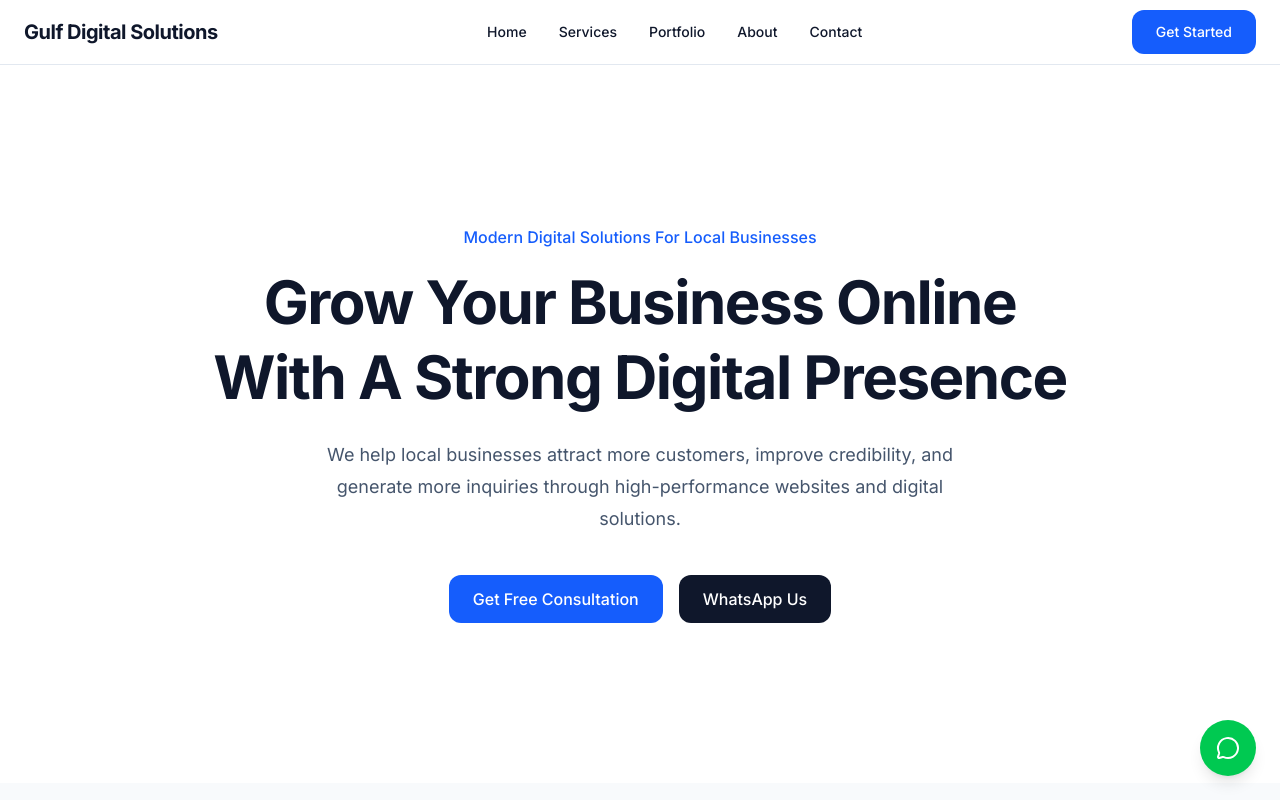
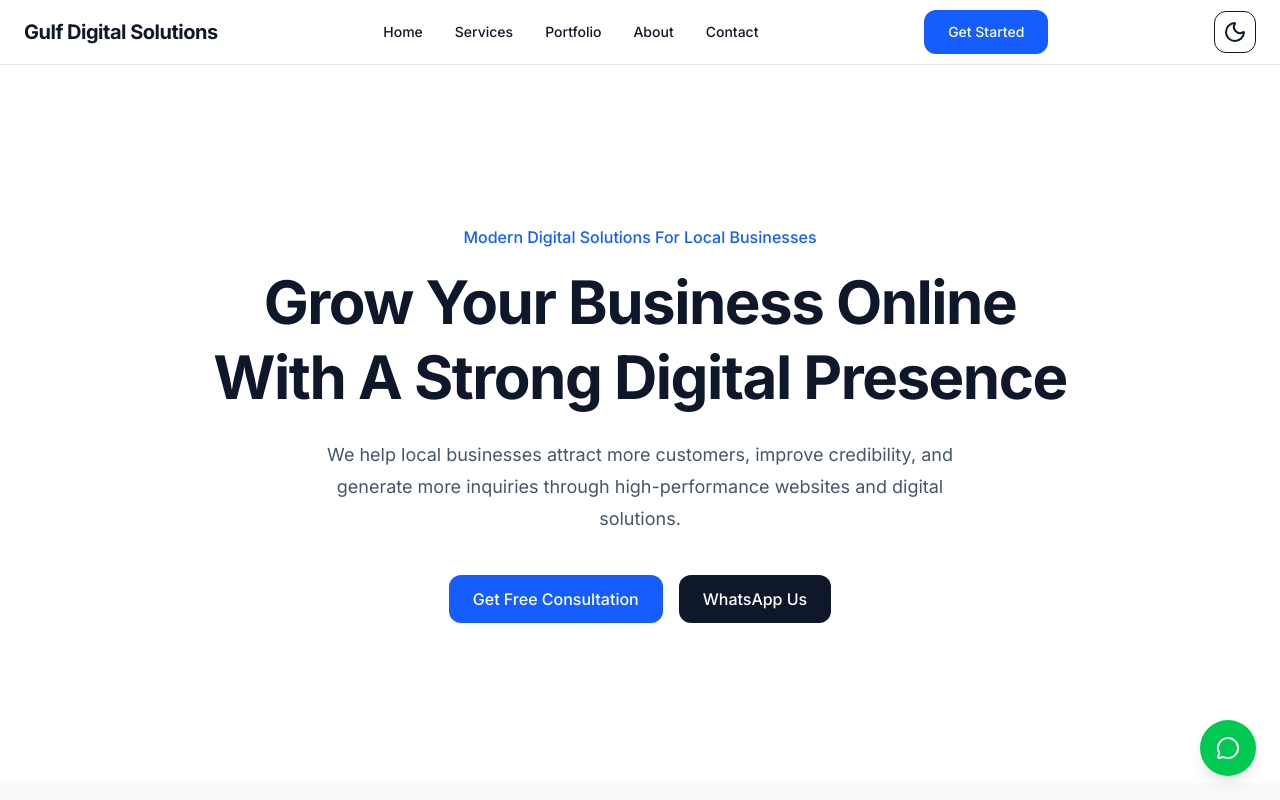
Before and after one commit to r-jheltandugon/gulf-digital-solutions, a Next.js app: page / in a window 1280 px wide. Shown: the top 800 px of the page. Built offline with nearby package versions, Linux system fonts and the light colour scheme.

Commit message:
Add button for dark mode

```diff
--- a/components/layout/navbar.tsx
+++ b/components/layout/navbar.tsx
@@ -6,6 +6,8 @@ import { Menu, X } from "lucide-react";
 
 import Container from "./container";
 import Button from "../ui/button";
+
+import ThemeToggle from "../ui/theme-toggle";
 
 export default function Navbar() {
   const [isOpen, setIsOpen] = useState(false);
@@ -35,6 +37,8 @@ export default function Navbar() {
             </Button>
           </div>
 
+          <ThemeToggle />
+
           <button
             className="md:hidden"
             onClick={() => setIsOpen(!isOpen)}
```
